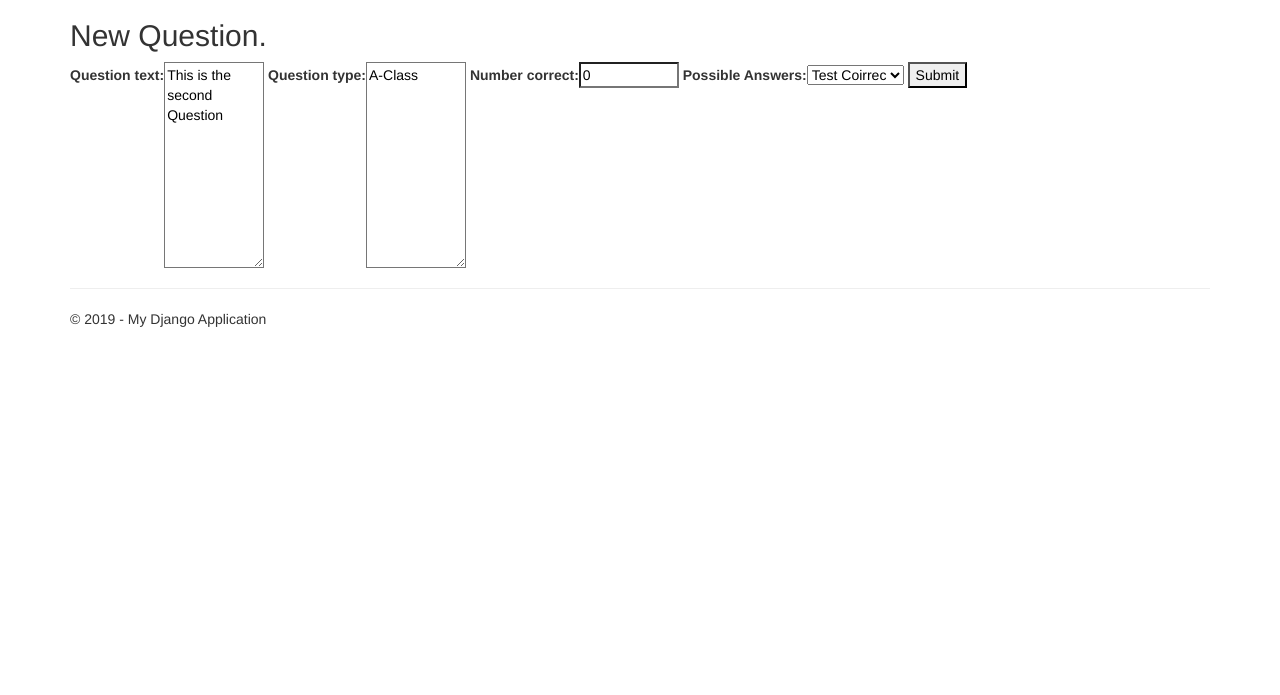
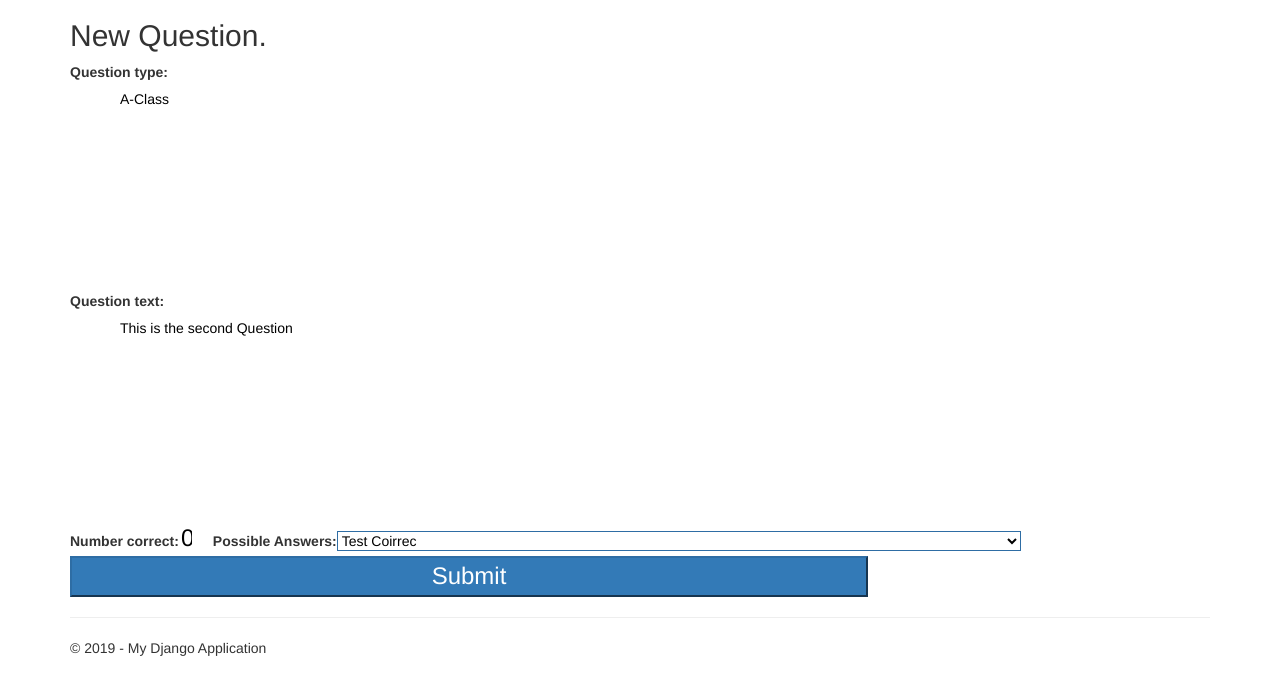
Before and after one commit to skmerten/Study_Bot, a Django app: page /question in a window 1280 px wide. Shown: the part 51-746 px from the top of the page. Run offline with Django 3.2, Linux system fonts and the light colour scheme; data comes from the database, SQL or seed files in the repository; some libraries are stand-ins or nearby versions.

Commit message:
Working ON updating CSS

```diff
--- a/Study_Bot/app/forms.py
+++ b/Study_Bot/app/forms.py
@@ -25,11 +25,12 @@ class QuestionForm(ModelForm):
     possible_answers = forms.ChoiceField(label='Possible Answers')
     def __init__(self, answers, *args, **kwargs):
         super(QuestionForm, self).__init__(*args, **kwargs)
+        self.fields['question_type'].widget.attrs['readonly'] = True
         self.fields['question_text'].widget.attrs['readonly'] = True
-        self.fields['question_type'].widget.attrs['readonly'] = True
+        self.fields['possible_answers'].choices = answers
         self.fields['number_correct'].widget.attrs['readonly'] = True
-        self.fields['possible_answers'].choices = answers
+
 
     class Meta:
         model = Question
-        fields = ['question_text', 'question_type', 'number_correct']
+        fields = ['question_type', 'question_text', 'number_correct']
--- a/Study_Bot/app/static/app/content/site.css
+++ b/Study_Bot/app/static/app/content/site.css
@@ -10,11 +10,40 @@ body {
 }
 
 /* Set width on the form input elements since they're 100% wide by default */
-input,
-select,
-textarea{
-    max-width: 100px;
+#id_number_correct{
+    width: 30px;
+    color: #000;
+    background-color:#fff;
+    border: none;
 }
+input{
+    margin-left: auto;
+    margin-right: auto;
+    padding-left: auto;
+    padding-right: auto;
+    width: 70%;
+    color: #fff;
+    font: sans-serif;
+    font-size: x-large;
+    background-color:#337ab7;
+    border-color:#2e6da4;
+ }
+ select{
+    height:auto;
+    width: 60%;
+    color: #000;
+    background-color:#ffffff;
+    border-color:#2e6da4;
+ }
+ textarea {
+    resize: none;
+    overflow: hidden;
+    height: fit-content;
+    padding-left: 50px;
+    padding-right: 50px;
+    border: none;
+    width: 100%;
+ }
 
 /* styles for validation helpers */
 .field-validation-error {
```
